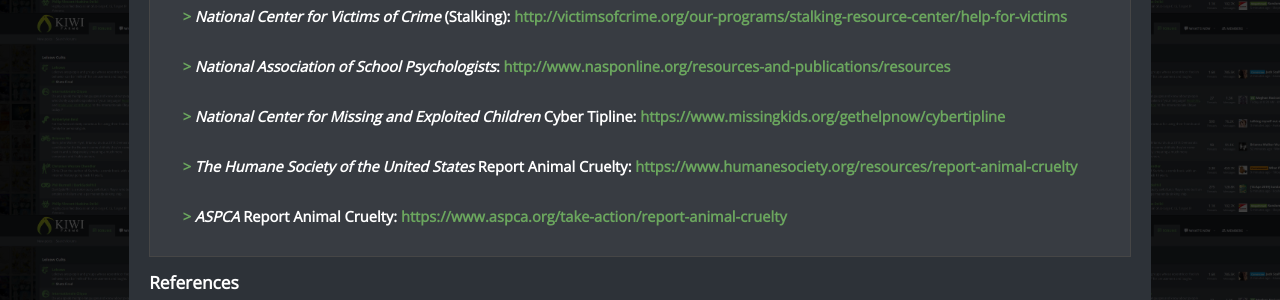
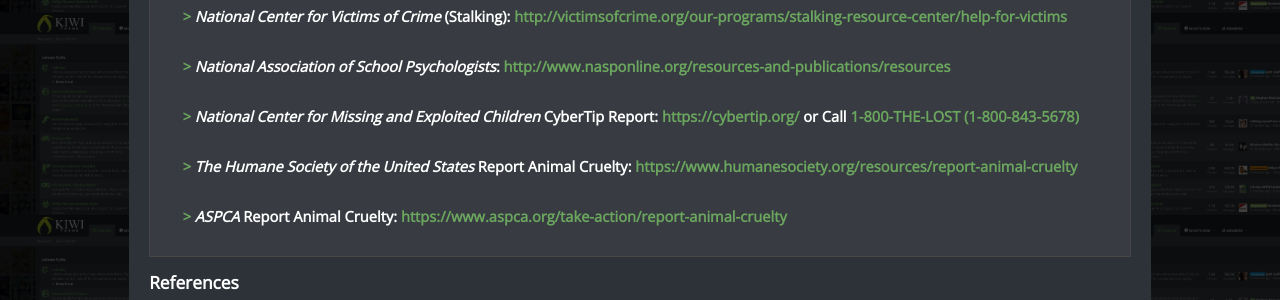
Before and after one commit to byliz/help, a Jekyll site: the page built from resources/index.html, in a window 1280 px wide and 900 px high, scrolled down 1725 px. Shown: the part 154-454 px from the top of the window. Built offline with Jekyll 4.4.1, drawn with Linux system fonts in a browser that asks for light colours; nearby versions of some CDN libraries; some web fonts are replaced.

Commit message:
Update index.html

```diff
--- a/resources/index.html
+++ b/resources/index.html
@@ -107,7 +107,7 @@
 	<li>
 		<strong><em>National Association of School Psychologists</em></strong>: <a href="http://www.nasponline.org/resources-and-publications/resources" target="_blank">http://www.nasponline.org/resources-and-publications/resources</a>
 	</li>
-	<li> <strong><em>National Center for Missing and Exploited Children</em> Cyber Tipline</strong>: <a href="https://www.missingkids.org/gethelpnow/cybertipline" target="_blank">https://www.missingkids.org/gethelpnow/cybertipline</a>
+	<li> <strong><em>National Center for Missing and Exploited Children</em> CyberTip Report</strong>: <a href="https://cybertip.org/" target="_blank">https://cybertip.org/</a> or Call <a href="tel:18008435678" target="_blank">1-800-THE-LOST (1-800-843-5678)</a>
 	</li>
 	<li> <strong><em>The Humane Society of the United States</em> Report Animal Cruelty</strong>: <a href="https://www.humanesociety.org/resources/report-animal-cruelty" target="_blank">https://www.humanesociety.org/resources/report-animal-cruelty</a>
 	</li>
```
